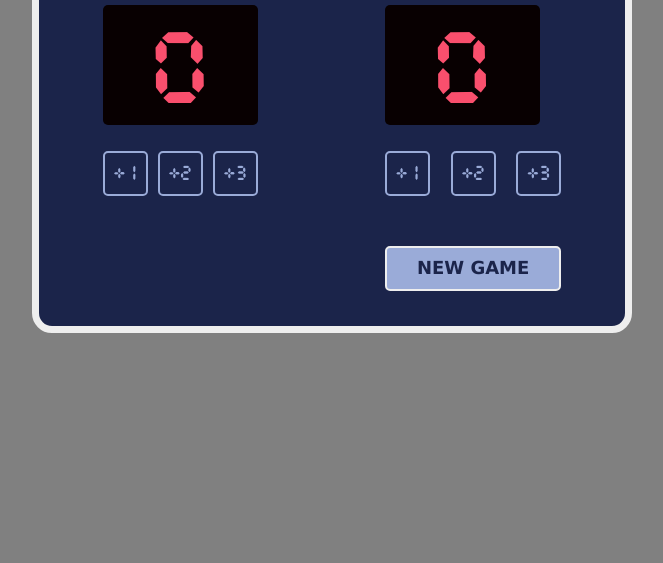
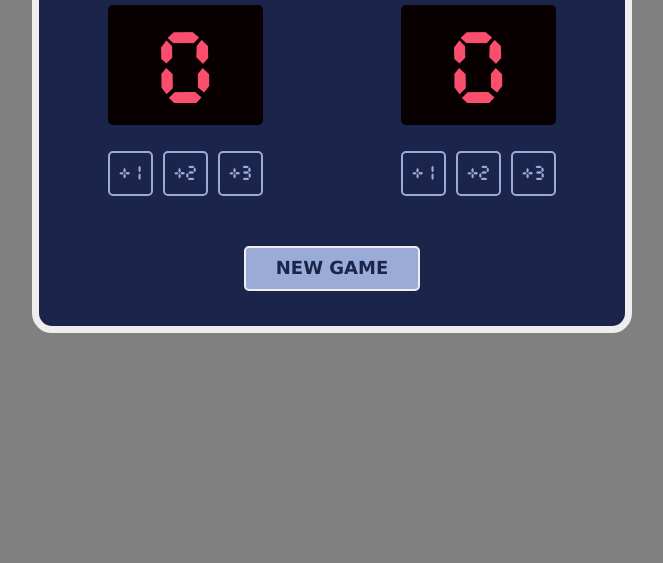
Before and after one commit to jclegg31/basketball-scoreboard, a website built with Vite: page index.html in a window 1280 px wide. Shown: the part 237-800 px from the top of the page, without its empty margins (308-971 px from the left). Built offline with nearby package versions, Linux system fonts and the light colour scheme.

Commit message:
some structural and css changes

```diff
--- a/index.css
+++ b/index.css
@@ -14,9 +14,15 @@ body {
   margin-top: 100px;
 }
 
+main {
+  display: flex;
+  justify-content: space-around;
+}
+
 .container {
   display: flex;
-  justify-content: space-around;
+  flex-direction: column;
+  justify-content: center;
   width: 600px;
   margin: 0 auto;
   border-radius: 20px;
@@ -67,7 +73,7 @@ h3 {
   color: #9aabd8;
 }
 
-.add-score p {
+.add-score {
   font-family: 'CursedTimerUlil-Aznm';
   font-size: 18px;
   text-align: center;
@@ -79,7 +85,7 @@ h3 {
   margin-bottom: 35px;
 }
 
-#new-game-btn {
+.new-game-btn {
   font-family: Verdana, Geneva, Tahoma, sans-serif;
   background: #9aabd8;
   color: #1b244a;
--- a/index.html
+++ b/index.html
@@ -1,7 +1,8 @@
 <!DOCTYPE html>
 <html lang="en">
 
-<head><link rel="stylesheet" href="https://cdnjs.cloudflare.com/ajax/libs/normalize/8.0.1/normalize.css">
+<head>
+    <link rel="stylesheet" href="https://cdnjs.cloudflare.com/ajax/libs/normalize/8.0.1/normalize.css">
     <meta charset="UTF-8">
     <meta name="viewport" content="width=device-width, initial-scale=1.0">
     <link rel="stylesheet" href="index.css">
@@ -10,6 +11,7 @@
 
 <body>
     <div class="container">
+        <main>
             <div>
                 <h3>HOME</h3>
                 <div class="score-container">
@@ -18,15 +20,15 @@
 
                 <div class="add-home-scores-container">
                     <button onclick="addOneHome()" class="add-score">
-                    <p>+1</p>
+                        +1
                     </button>
 
                     <button onclick="addTwoHome()" class="add-score">
-                    <p>+2</p>
+                        +2
                     </button>
 
                     <button onclick="addThreeHome()" class="add-score">
-                    <p>+3</p>
+                        +3
                     </button>
                 </div>
 
@@ -42,27 +44,30 @@
 
                 <div class="add-guest-scores-container">
                     <button onclick="addOneGuest()" class="add-score">
-                    <p>+1</p>
+                        +1
                     </button>
 
                     <button onclick="addTwoGuest()" class="add-score">
-                    <p>+2</p>
+                        +2
                     </button>
 
                     <button onclick="addThreeGuest()" class="add-score">
-                    <p>+3</p>
+                        +3
                     </button>
                 </div>
 
+
+            </div>
+        </main>
+
         <div class="new-game-container">
-                <button onclick="newGame()" id="new-game-btn">NEW GAME</button>
-            </div>
+            <button onclick="newGame()" class="new-game-btn">NEW GAME</button>
         </div>
 
     </div>
 
 
-    </div>
+
 
 
 
```
Lines whose indentation alone changed are shown as unchanged.
